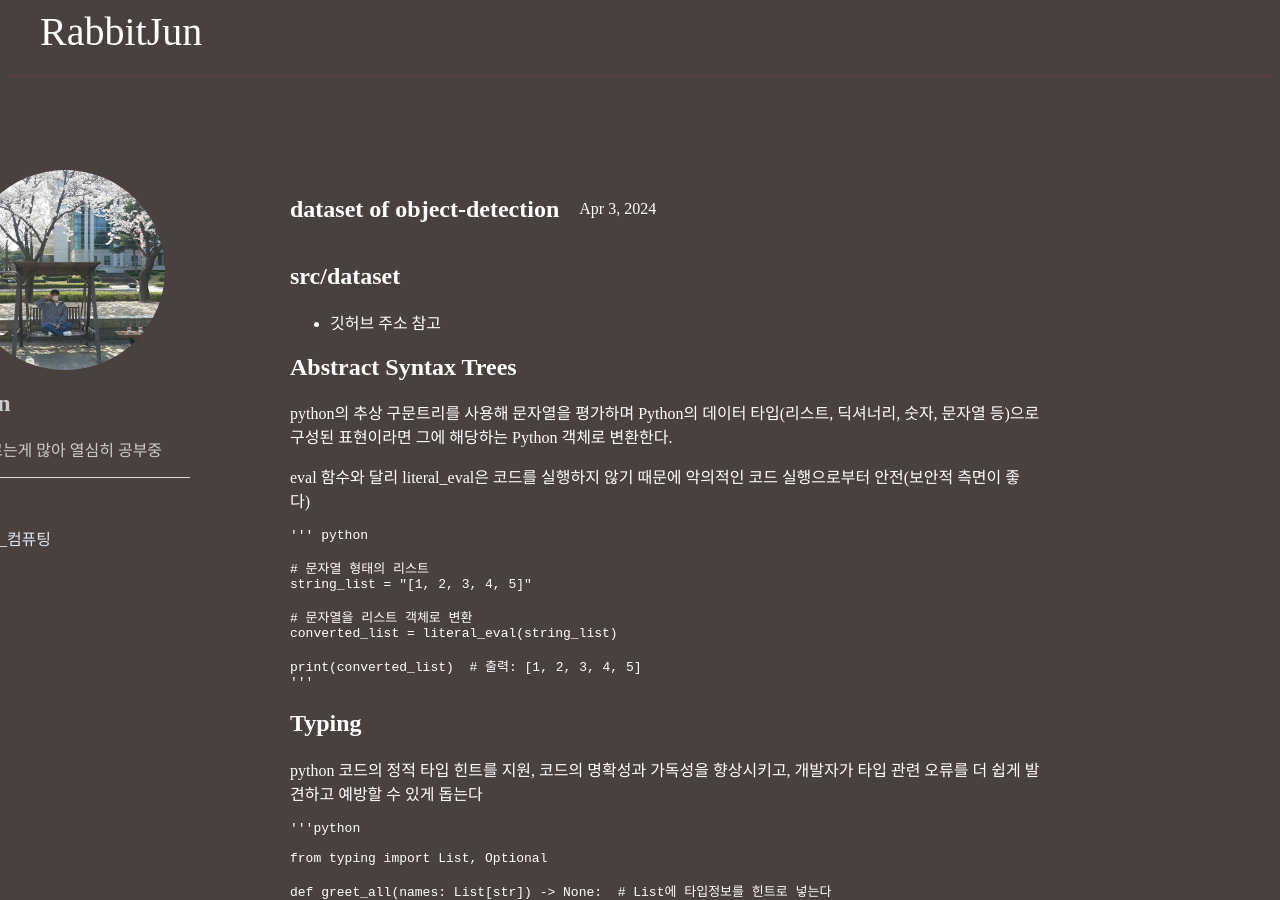
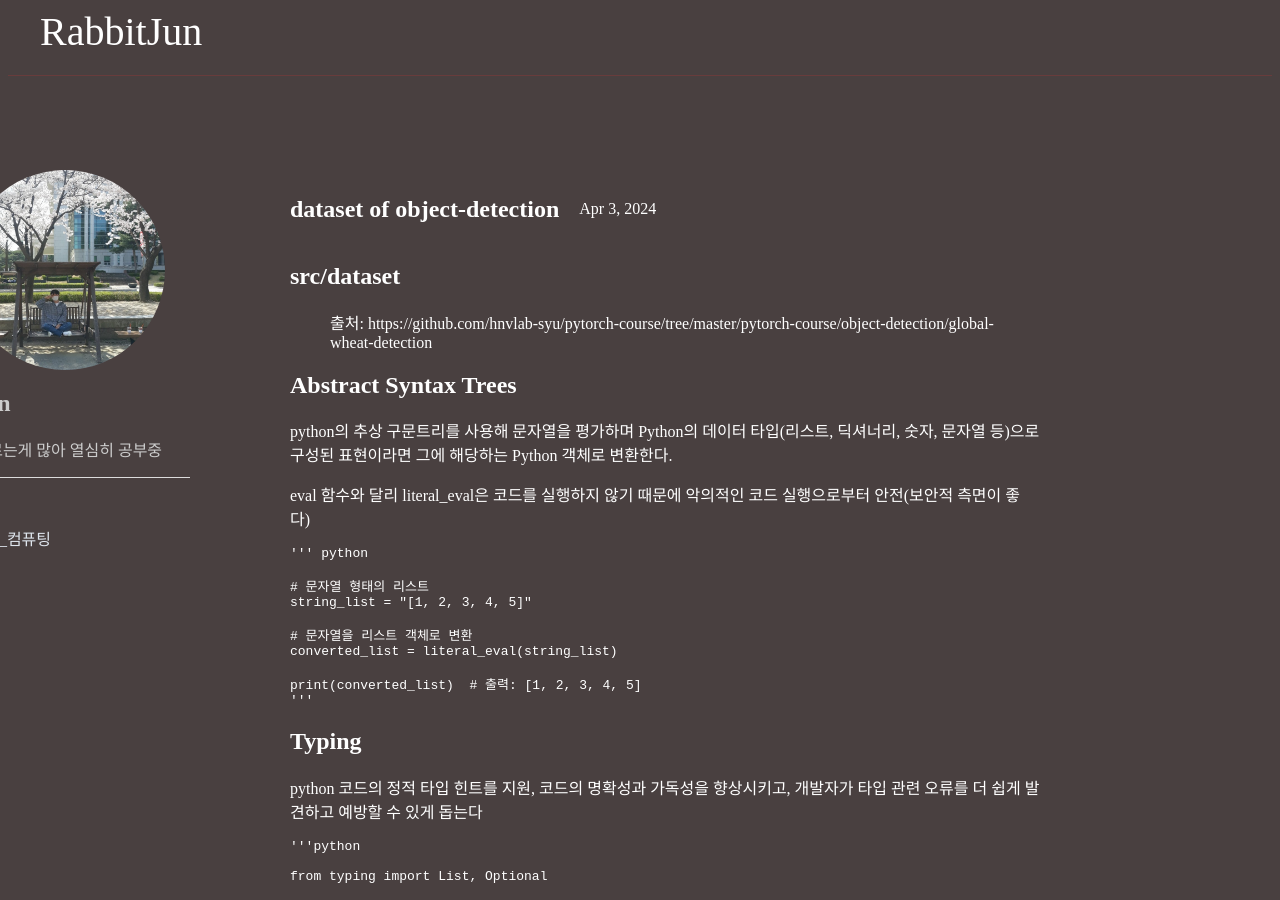
Before and after one commit to Rabbit-Jun/Rabbit-Jun.github.io, a Jekyll site: the page built from _posts/hnvlab/2024-04-03-object_detection.md, in a window 1280 px wide and 900 px high. Built offline with Jekyll 4.4.1, drawn with Linux system fonts in a browser that asks for light colours.

Commit message:
hnv-object-detection.md

```diff
--- a/_posts/hnvlab/2024-04-03-object_detection.md
+++ b/_posts/hnvlab/2024-04-03-object_detection.md
@@ -5,7 +5,7 @@ date: 2024-04-03
 categories: hnvlab
 ---
 # src/dataset
-- 깃허브 주소 참고
+> 출처: https://github.com/hnvlab-syu/pytorch-course/tree/master/pytorch-course/object-detection/global-wheat-detection
 
 
 # Abstract Syntax Trees
```
